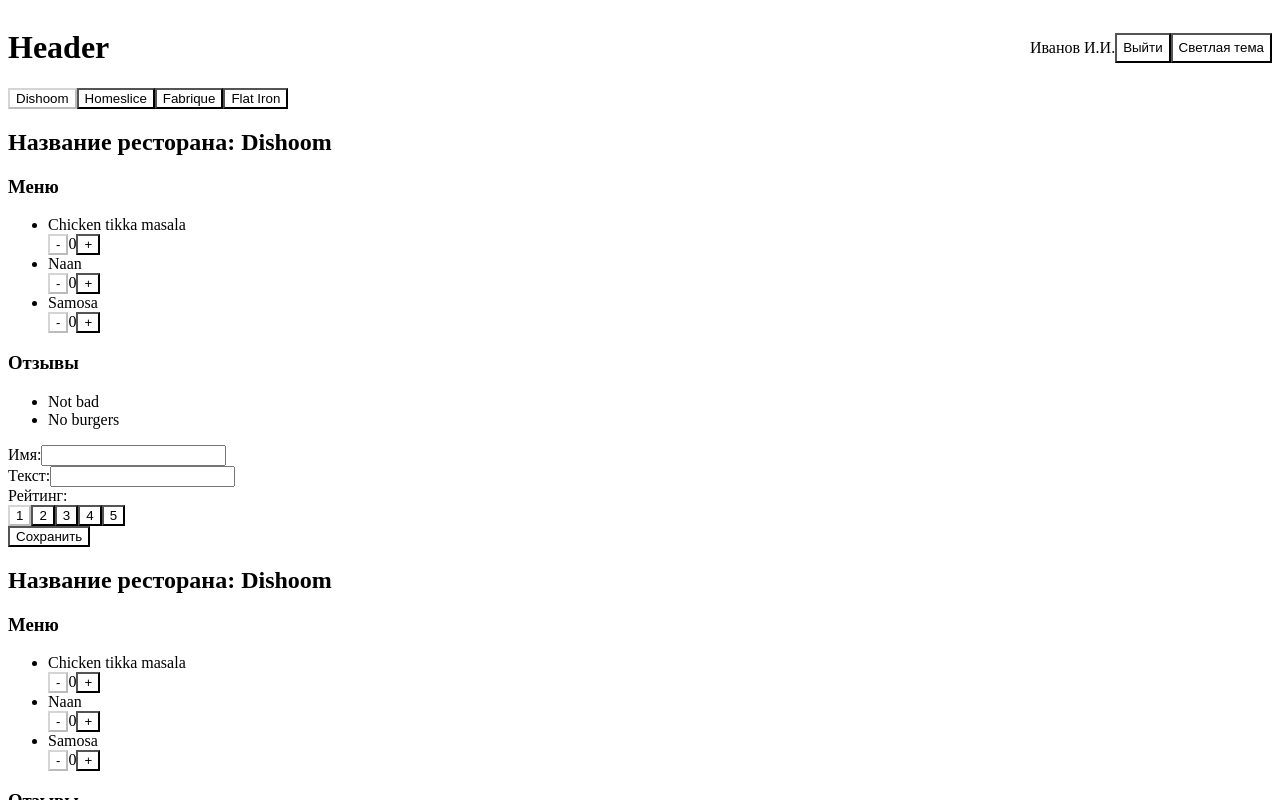
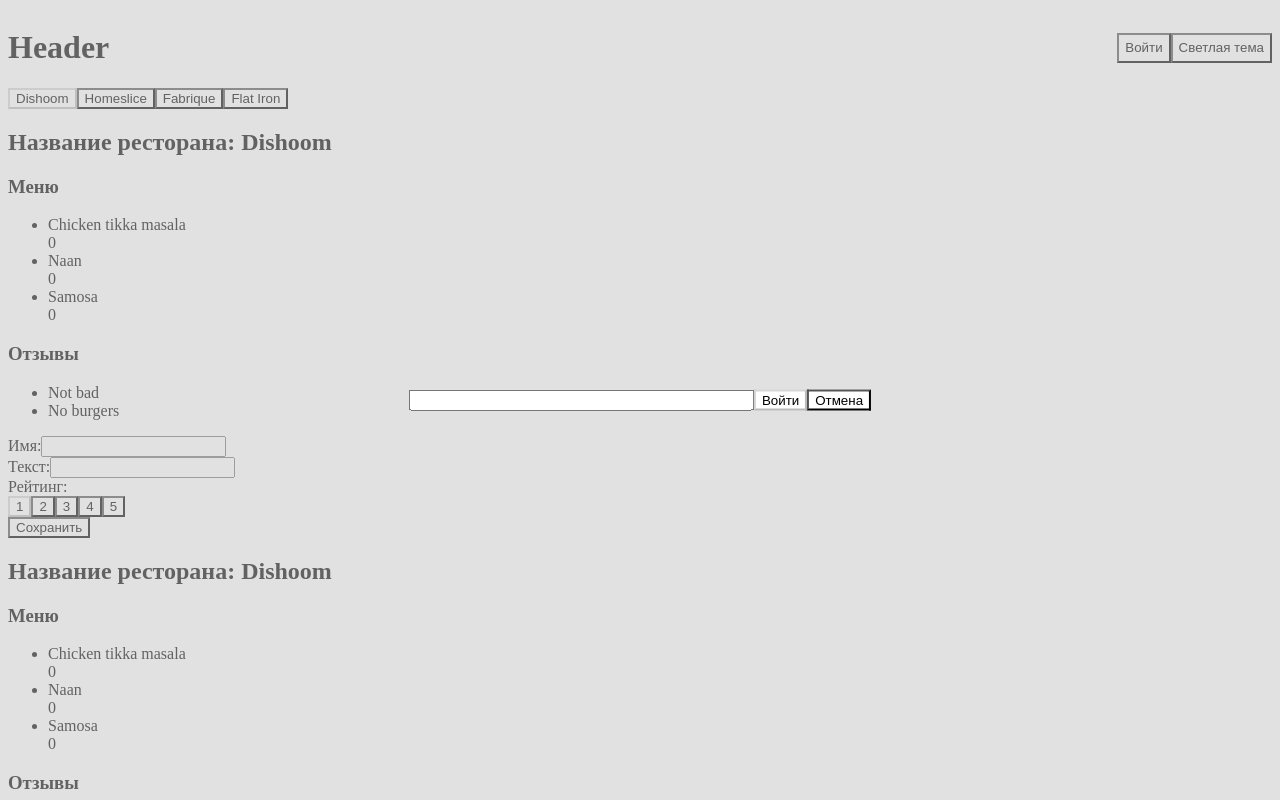
Before and after one commit to ShchetkinaAnna/react-20240513, a React (Vite) app: page / in a window 1280 px wide. Both pictures are taken after a click on the button "Войти". Shown: the top 800 px of the page. Built offline with nearby package versions, Linux system fonts and the light colour scheme.

Commit message:
модалка

```diff
--- a/src/components/authorization-button/component.jsx
+++ b/src/components/authorization-button/component.jsx
@@ -1,22 +1,36 @@
-import { useContext } from 'react';
+import { useContext, useState } from 'react';
 
 import { UserContext } from '../../contexts/user';
+import { Modal } from '../modal/component';
+import { SignIn } from '../sign-in/component';
 import { StyledButton } from '../styled-button/component';
 
-export const AuthorizationButton = ({ signInUser, signOutUser }) => {
+export const AuthorizationButton = ({ setUser }) => {
   const user = useContext(UserContext);
   const isAuthorized = user !== '';
 
+  const [isVisibleAuthorizedModal, setIsVisibleAuthorizedModal] = useState(false);
+
   return (
     <div>
+      {isVisibleAuthorizedModal ? (
+        <Modal>
+          <SignIn signIn={setUser} cancel={() => setIsVisibleAuthorizedModal(false)} />
+        </Modal>
+      ) : null}
       {!isAuthorized ? (
-        <StyledButton style={{ height: '30px' }} onClick={signInUser}>
+        <StyledButton
+          style={{ height: '30px' }}
+          onClick={() => {
+            setIsVisibleAuthorizedModal(true);
+          }}
+        >
           Войти
         </StyledButton>
       ) : (
         <>
           <span>{user}</span>
-          <StyledButton style={{ height: '30px' }} onClick={signOutUser}>
+          <StyledButton style={{ height: '30px' }} onClick={() => setUser('')}>
             Выйти
           </StyledButton>
         </>
--- a/src/components/dish/component.jsx
+++ b/src/components/dish/component.jsx
@@ -15,17 +15,13 @@
     <div>
       <span>{dish.name}</span>
       <div>
-        {user === '' ? (
-          <></>
-        ) : (
+        {user === '' ? null : (
           <StyledButton onClick={decrement} disabled={count === MIN_DISHES}>
             -
           </StyledButton>
         )}
         {count}
-        {user === '' ? (
-          <></>
-        ) : (
+        {user === '' ? null : (
           <StyledButton onClick={increment} disabled={count === MAX_DISHES}>
             +
           </StyledButton>
--- a/src/components/header/component.jsx
+++ b/src/components/header/component.jsx
@@ -5,13 +5,13 @@
 import { AuthorizationButton } from '../authorization-button/component';
 import { ButtonToggler } from '../button-toggler/component';
 
-export const Header = ({ setTheme, signInUser, signOutUser }) => {
+export const Header = ({ setTheme, setUser }) => {
   const activeTheme = useContext(ThemeContext);
 
   return (
     <header style={{ display: 'flex', justifyContent: 'space-between', alignItems: 'center' }}>
       <h1 style={{ flexGrow: 1 }}>Header</h1>
-      <AuthorizationButton signInUser={signInUser} signOutUser={signOutUser} />
+      <AuthorizationButton setUser={setUser} />
       <ButtonToggler
         title={activeTheme === THEMES.light ? 'Светлая тема' : 'Тёмная тема'}
         onClick={setTheme}
--- a/src/components/layout/component.jsx
+++ b/src/components/layout/component.jsx
@@ -13,6 +13,7 @@
 
   return (
     <div>
+      <div id="modal" style={{ position: 'relative', zIndex: 2 }}></div>
       <UserContext.Provider value={user}>
         <ThemeContext.Provider value={activeTheme}>
           <ScrollProgressBar />
@@ -20,8 +21,7 @@
             setTheme={() => {
               setTheme(activeTheme === THEMES.light ? THEMES.dark : THEMES.light);
             }}
-            signInUser={() => setUser('Иванов И.И.')}
-            signOutUser={() => setUser('')}
+            setUser={setUser}
           />
           <main>{children}</main>
           <Footer />
--- /dev/null
+++ b/src/components/modal/component.jsx
@@ -0,0 +1,32 @@
+import { createPortal } from 'react-dom';
+
+export const Modal = ({ children }) => {
+  return (
+    <>
+      {createPortal(
+        <div
+          style={{
+            position: 'fixed',
+            top: 0,
+            left: 0,
+            right: 0,
+            bottom: 0,
+            backgroundColor: 'rgba(196, 196, 196, 0.5)',
+          }}
+        >
+          <div
+            style={{
+              position: 'absolute',
+              top: '50%',
+              left: '50%',
+              transform: 'translate(-50%, -50%)',
+            }}
+          >
+            {children}
+          </div>
+        </div>,
+        document.getElementById('modal'),
+      )}
+    </>
+  );
+};
--- /dev/null
+++ b/src/components/sign-in/component.jsx
@@ -0,0 +1,30 @@
+import { useState } from 'react';
+
+import { StyledButton } from '../styled-button/component';
+
+export const SignIn = ({ signIn, cancel }) => {
+  const [userName, setUserName] = useState('');
+
+  return (
+    <div>
+      <input
+        type="text"
+        size="40"
+        value={userName}
+        onChange={(event) => {
+          setUserName(event.target.value);
+        }}
+      />
+      <StyledButton
+        disabled={userName === ''}
+        onClick={() => {
+          signIn(userName);
+          cancel();
+        }}
+      >
+        Войти
+      </StyledButton>
+      <StyledButton onClick={cancel}>Отмена</StyledButton>
+    </div>
+  );
+};
--- a/src/contexts/user.js
+++ b/src/contexts/user.js
@@ -1,3 +1,3 @@
 import { createContext } from 'react';
 
-export const UserContext = createContext("");
+export const UserContext = createContext('');
```
